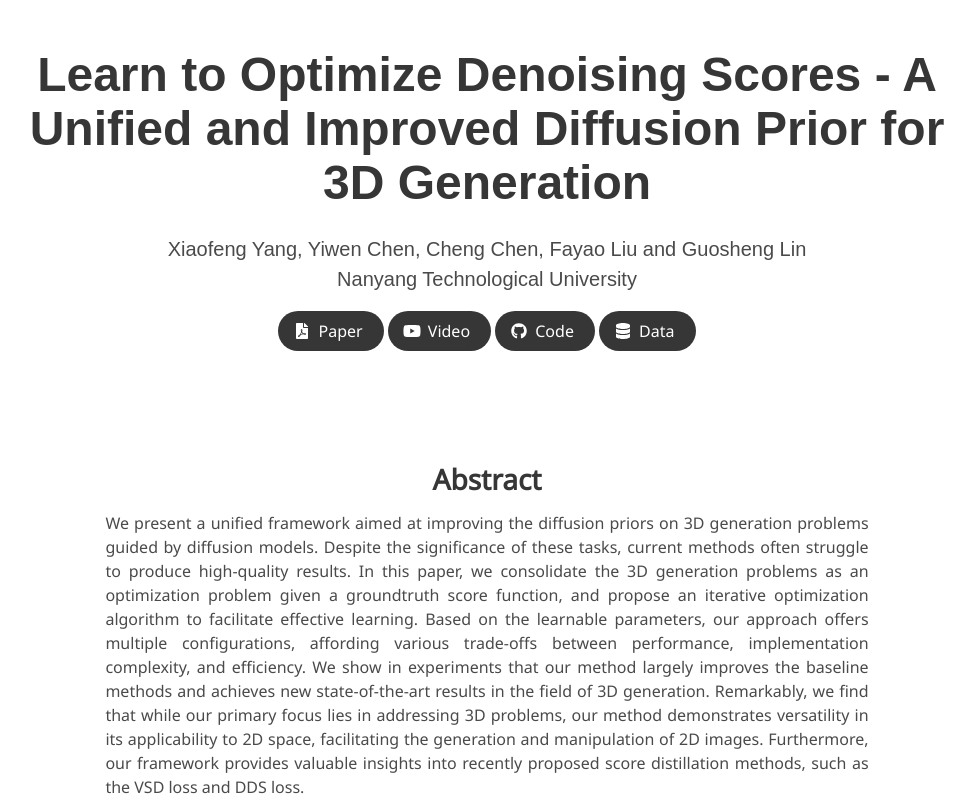
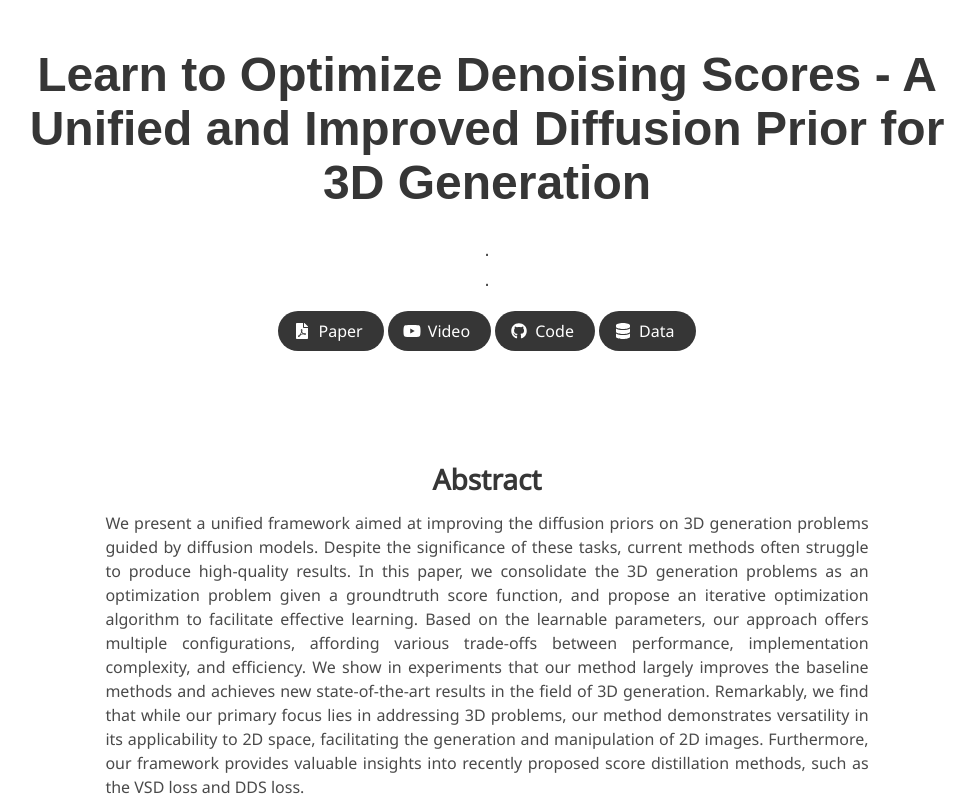
Before and after one commit to yangxiaofeng/demo_diffusion_prior, a Jekyll site: the page built from index.md, in a window 1280 px wide and 900 px high, cut to the strip 0-799 px from the top of the window. Shown: the whole strip, without its empty margins (153-1128 px from the left). Built offline with Jekyll 4.4.1, drawn with Linux system fonts in a browser that asks for light colours; some web fonts are replaced.

Commit message:
Update index.md

```diff
--- a/index.md
+++ b/index.md
@@ -4,9 +4,9 @@ permalink: /
 
 title: Learn to Optimize Denoising Scores - A Unified and Improved Diffusion Prior for 3D Generation
 authors:
-    Xiaofeng Yang, Yiwen Chen, Cheng Chen, Fayao Liu and Guosheng Lin
+    .
 affiliations:
-    Nanyang Technological University
+    .
 paper: https://huggingface.co/docs/datasets
 video: https://huggingface.co/docs/datasets
 code: https://huggingface.co/docs/datasets
```
